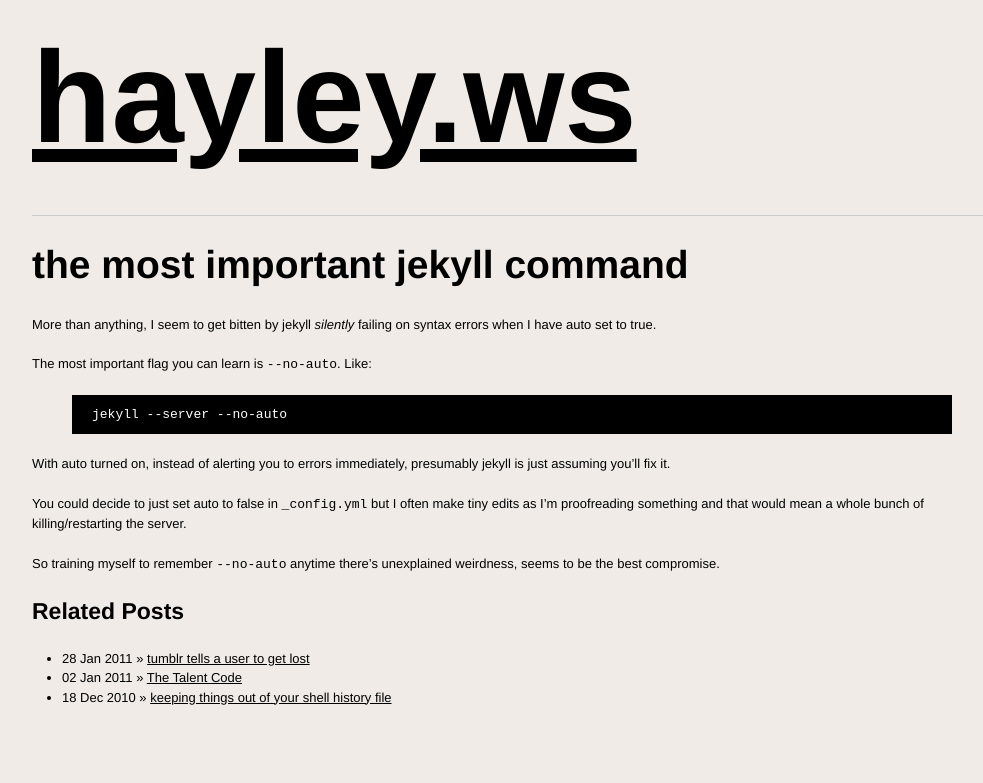
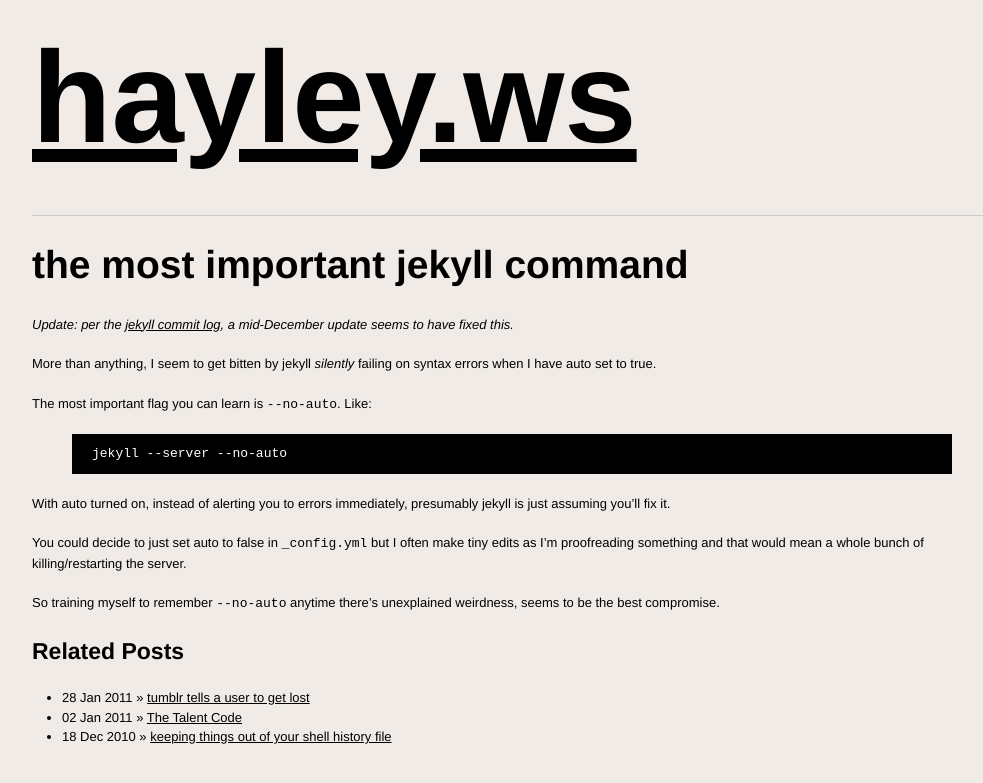
Before and after one commit to hayley/hayley.ws, a Jekyll site: the page built from _posts/2010-12-16-the-most-important-jekyll-command.md, in a window 1280 px wide. Shown: the top 783 px of the page, without its empty margins (128-1111 px from the left). Built offline with Jekyll 4.4.1, drawn with Linux system fonts in a browser that asks for light colours.

Commit message:
finally adding note about the jekyll bug being fixed

```diff
--- a/_posts/2010-12-16-the-most-important-jekyll-command.md
+++ b/_posts/2010-12-16-the-most-important-jekyll-command.md
@@ -4,6 +4,8 @@
 title: the most important jekyll command
 teaser: "tl;dr: auto regen hides failures"
 ---
+*Update: per the [jekyll commit log](https://github.com/mojombo/jekyll/commits/master), a mid-December update seems to have fixed this.*
+
 More than anything, I seem to get bitten by jekyll *silently* failing on syntax errors when I have auto set to true.
 
 The most important flag you can learn is `--no-auto`. Like:
```
